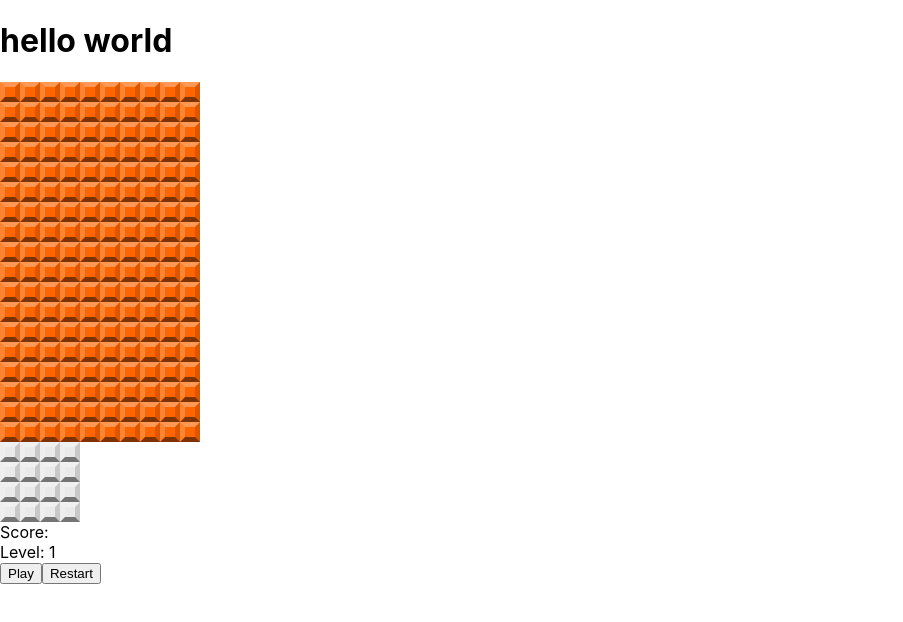
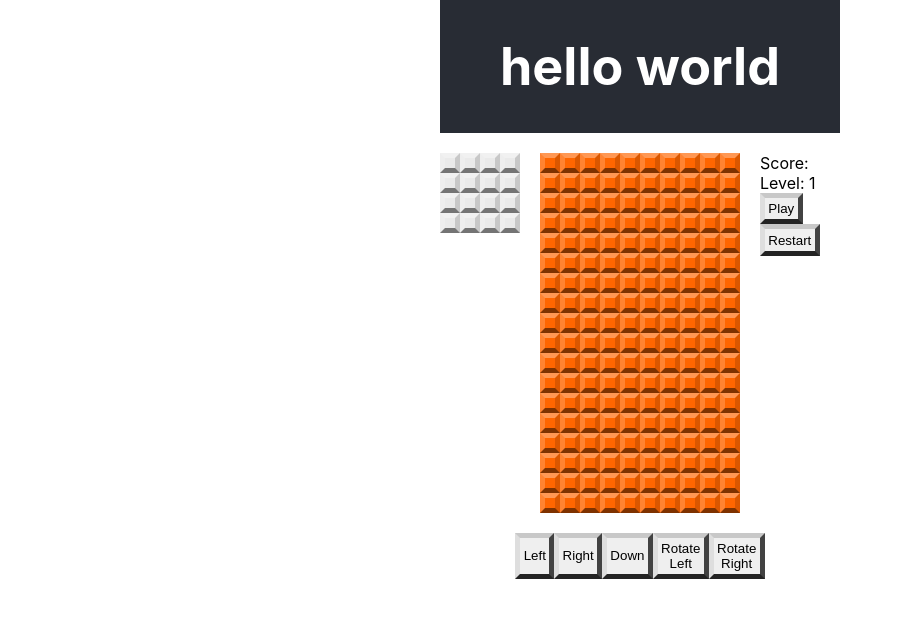
Before and after one commit to noltron000-coursework/tetris, a React (Create React App) app: page / in a window 1280 px wide. Shown: the top 622 px of the page, without its empty margins (0-903 px from the left). Built offline with nearby package versions, Linux system fonts and the light colour scheme.

Commit message:
fixing css grid

```diff
--- a/src/css/app.css
+++ b/src/css/app.css
@@ -81,12 +81,40 @@
 	box-sizing: border-box;
 }
 
-/* Grid Board - This defines the `grid-board` to display as `grid`. This causes the children of this element to arrange on a grid. The number of columns is set by `--cols` var and the width of each column is set by `--tile-size`. These two CSS custom properties are defined in `:root` which allow them to be easily changed.*/
-.board {
+/* App */
+.app {
+	--col-side: calc(var(--tile-size) * 4);
+	--col-center: calc(var(--tile-size) * 10);
+	--grid-height: calc(var(--tile-size) * 18);
+
+	width: calc(var(--tile-size) * (4 + 1 + 10 + 1 + 4));
+	margin: auto;
 	display: grid;
-	grid-template-columns: repeat(var(--cols), var(--tile-size));
-	grid-gap: 0;
-	align-self: flex-start;
+
+	grid-gap: var(--tile-size) var(--tile-size);
+	/* Defines three columns of `--col-side`, `--col-center`, and `--col-side` widths. */
+	grid-template-columns: var(--col-side) var(--col-center) var(--col-side);
+	/* Defines three rows of 1, `--grid-height`, and 1. */
+	grid-template-rows: 1 var(--grid-height) 1;
+
+/* This defines the areas on the grid with names: 'h', 'l', 'c', 'r',
+and 'b'. The '.' represents an empty cell on the grid. */
+	grid-template-areas: "h h h"
+	                     "l c r"
+	                     ". b .";
+}
+
+.head {
+	background-color: #282c34;
+	display: flex;
+	flex-direction: column;
+	align-items: center;
+	justify-content: center;
+	font-size: calc(10px + 2vmin);
+	color: white;
+
+	grid-area: h;
+
 }
 
 /* Next Block */
@@ -94,50 +122,40 @@
 	display: grid;
 	grid-template-columns: repeat(4, var(--tile-size));
 	align-self: flex-start;
+
+	grid-area: l;
 }
 
-/* Score Board */
-.score-board-button {
+/* Grid Board - This defines the `grid-board` to display as `grid`. This causes the children of this element to arrange on a grid. The number of columns is set by `--cols` var and the width of each column is set by `--tile-size`. These two CSS custom properties are defined in `:root` which allow them to be easily changed.*/
+.board {
+	display: grid;
+	grid-template-columns: repeat(var(--cols), var(--tile-size));
+	grid-gap: 0;
+	align-self: flex-start;
+
+	grid-area: c;
+}
+
+.score {
+	grid-area: r;
+}
+
+.controls {
+	display: flex;
+	flex-direction: row;
+	justify-content: center;
+
+	grid-area: b;
+}
+
+/* ELEMENTS NOT CLASSES */
+
+button {
 	padding: 0;
-	display: block;
-	padding: 1em;
+	padding: 0.25em;
 	border-width: 5px;
 	border-top-color: var(--button-color-t);
 	border-left-color: var(--button-color-l);
 	border-right-color: var(--button-color-r);
 	border-bottom-color: var(--button-color-b);
 }
-
-.app {
-	text-align: center;
-}
-
-.app-logo {
-	animation: app-logo-spin infinite 20s linear;
-	height: 40vmin;
-	pointer-events: none;
-}
-
-.app-header {
-	background-color: #282c34;
-	min-height: 10vh;
-	display: flex;
-	flex-direction: column;
-	align-items: center;
-	justify-content: center;
-	font-size: calc(10px + 2vmin);
-	color: white;
-}
-
-.app-link {
-	color: #61dafb;
-}
-
-@keyframes app-logo-spin {
-	from {
-		transform: rotate(0deg);
-	}
-	to {
-		transform: rotate(360deg);
-	}
-}
--- a/src/jsx/app.jsx
+++ b/src/jsx/app.jsx
@@ -1,21 +1,24 @@
 import React, { Component } from 'react'
 
 import '../css/app.css'
+import Head from '../jsx/head.jsx'
 import Next from '../jsx/next.jsx'
 import Board from '../jsx/board.jsx'
 import Score from '../jsx/score.jsx'
+import Controls from '../jsx/controls.jsx'
 
-class app extends Component {
+class App extends Component {
 	render() {
 		return (
-			<div>
-				<h1>hello world</h1>
+			<div className='app'>
+				<Head />
+				<Next />
 				<Board />
-				<Next />
 				<Score />
+				<Controls />
 			</div>
 		)
 	}
 }
 
-export default app
+export default App
--- /dev/null
+++ b/src/jsx/controls.jsx
@@ -0,0 +1,38 @@
+import React, { Component } from 'react'
+
+class Controls extends Component {
+
+	render() {
+		return (
+			<div className="controls">
+				{/* left */}
+				<button onClick={(e) => {
+
+				}}>Left</button>
+
+				{/* right */}
+				<button onClick={(e) => {
+
+				}}>Right</button>
+
+				{/* down */}
+				<button onClick={(e) => {
+
+				}}>Down</button>
+
+				{/* spinL */}
+				<button onClick={(e) => {
+
+				}}>Rotate Left</button>
+
+				{/* spinR */}
+				<button onClick={(e) => {
+
+				}}>Rotate Right</button>
+
+			</div>
+		)
+	}
+}
+
+export default Controls
--- /dev/null
+++ b/src/jsx/head.jsx
@@ -0,0 +1,13 @@
+import React, { Component } from 'react'
+
+class Head extends Component {
+	render() {
+		return (
+		<div className='head'>
+			<h1>hello world</h1>
+		</div>
+		)
+	}
+}
+
+export default Head
```
